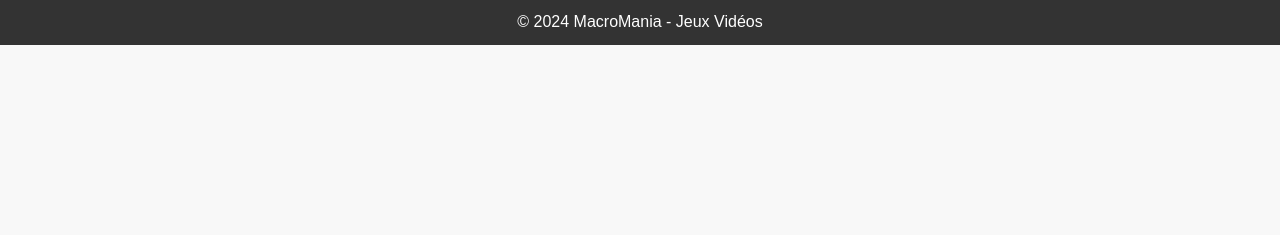
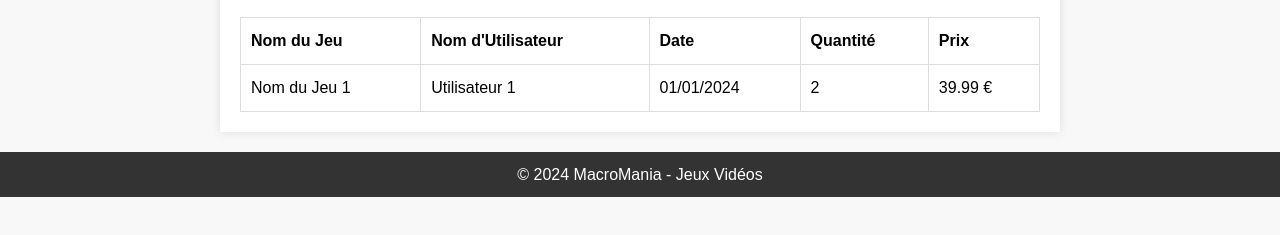
Before and after one commit to nicolasdraperi/Projet_NodeJS, a website: page View/espace-admin.html in a window 1280 px wide. Shown: the part 207-442 px from the top of the page. Drawn offline with Linux system fonts and the light colour scheme; no server answers.

Commit message:
Mise en place du tableau global des hitoriques d'achats dans l'espace admin
et rejout de la colonne nom jeu dans historiqueachats.html

```diff
--- a/View/Accueil.css
+++ b/View/Accueil.css
@@ -68,8 +68,20 @@ h1 {
 }
 
 /* Espace Admin */
-#espace-admin form {
+#espace-admin {
     margin-top: 20px;
+}
+
+#espace-admin table {
+    width: 100%;
+    border-collapse: collapse;
+    margin-top: 20px;
+}
+
+#espace-admin th, #espace-admin td {
+    border: 1px solid #ddd;
+    padding: 10px;
+    text-align: left;
 }
 
 #espace-admin label {
@@ -79,6 +91,18 @@ h1 {
 
 #espace-admin input, #espace-admin button {
     margin-bottom: 10px;
+    padding: 8px;
+}
+
+#espace-admin button {
+    background-color: #4CAF50;
+    color: white;
+    border: none;
+    cursor: pointer;
+}
+
+#espace-admin button:hover {
+    background-color: #45a049;
 }
 
 /* Pied de page */
--- a/View/espace-admin.html
+++ b/View/espace-admin.html
@@ -39,6 +39,26 @@
         </table>
 
 
+        <table>
+            <thead>
+                <tr>
+                    <th>Nom du Jeu</th>
+                    <th>Nom d'Utilisateur</th>
+                    <th>Date</th>
+                    <th>Quantité</th>
+                    <th>Prix</th>
+                </tr>
+            </thead>
+            <tbody>
+                <tr>
+                    <td>Nom du Jeu 1</td>
+                    <td>Utilisateur 1</td>
+                    <td>01/01/2024</td>
+                    <td>2</td>
+                    <td>39.99 €</td>
+                </tr>
+            </tbody>
+        </table>
     </section>
 </div>
 
```
Also changed, not shown: View/historique-achats.html (+1 -1 lines).
